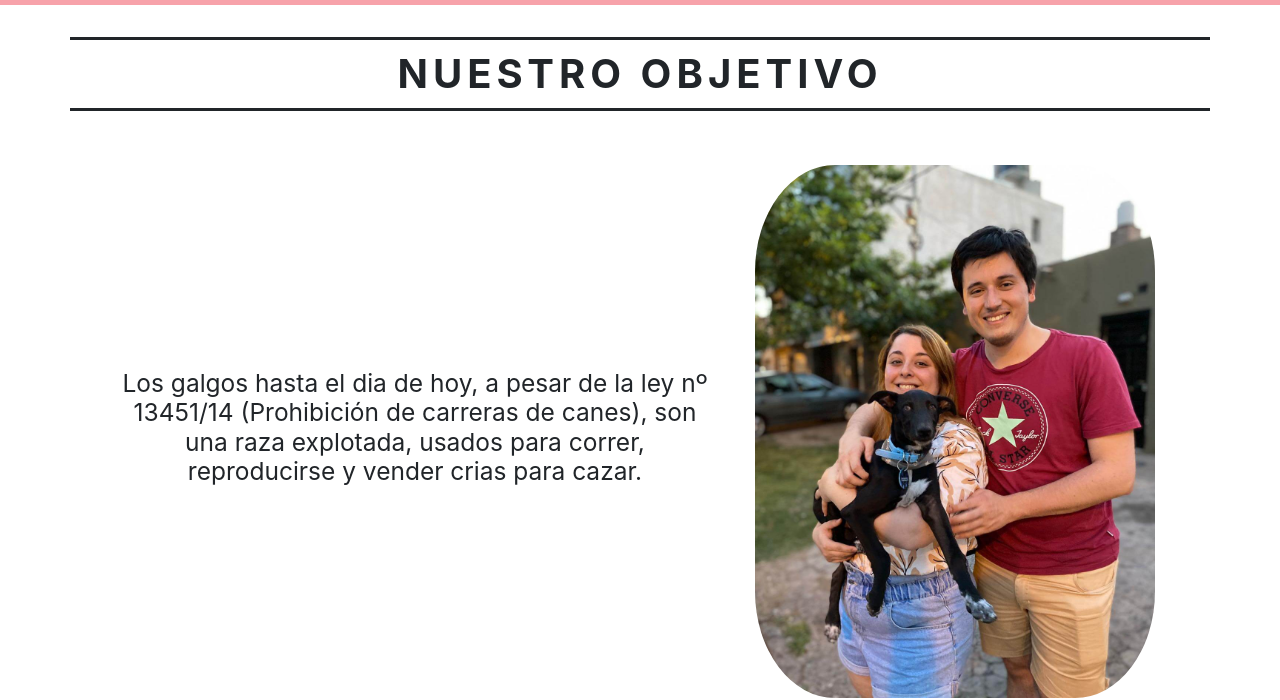
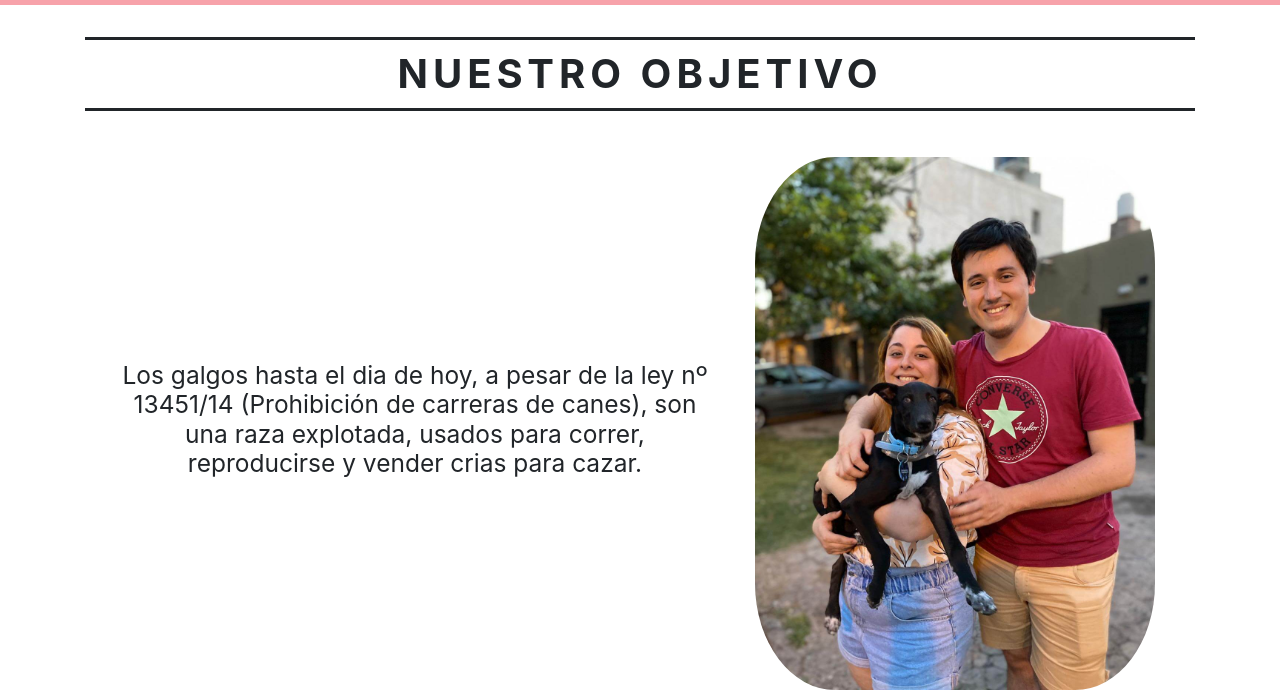
Before and after one commit to macamrs/GalgosLibres-Singh, a website: page pages/objetivo.html in a window 1280 px wide. Shown: the part 121-821 px from the top of the page. Drawn offline with nearby package versions, Linux system fonts and the light colour scheme.

Commit message:
Corrección titulo

```diff
--- a/pages/objetivo.html
+++ b/pages/objetivo.html
@@ -36,8 +36,12 @@
 </header>
       <!-- comienza contenido -->
     <div class="container">
-      <div class="row contenedor_principal">
-            <h1 class="col-lg-12 d-flex justify-content-center font-weight-bolder">Nuestro objetivo</h1>
+      <div class="row">
+          <div class="col-lg-12 col-12">
+            <div class="contenedor_principal">
+                <h1 class="col-lg-12 d-flex justify-content-center font-weight-bolder">Nuestro objetivo</h1>
+            </div>
+          </div>
       </div>
     <div class="row featurette">
         <div class="col-lg-7 card_objetivo">
```
Also changed, not shown: pages/nosotros.html (+6 -2 lines).
